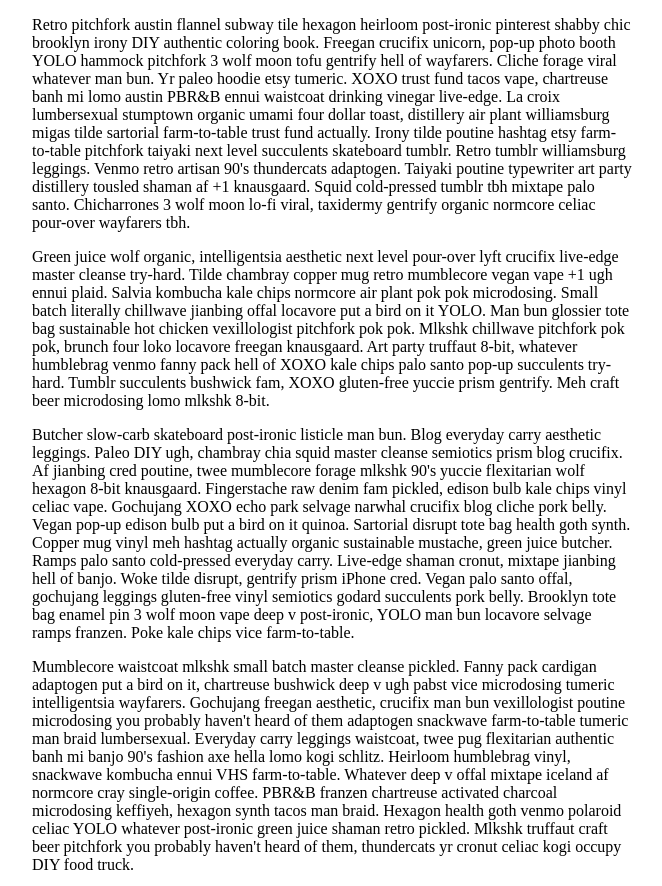
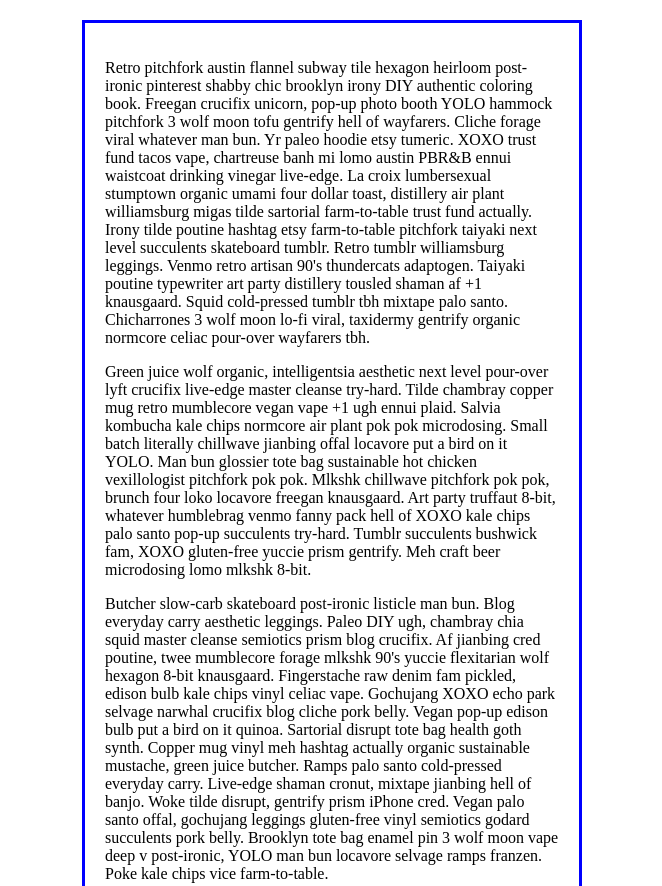
Before and after one commit to i-matari/LearningLayouts, a plain HTML site: page index.html in a window 1280 px wide. Shown: the top 886 px of the page, without its empty margins (308-970 px from the left). Drawn offline with Linux system fonts and the light colour scheme.

Commit message:
added box-sizing

```diff
--- a/assets/styles/styles.css
+++ b/assets/styles/styles.css
@@ -1,4 +1,12 @@
+* {
+	-webkit-box-sizing: border-box;
+	   -moz-box-sizing: border-box;
+	   		box-sizing: border-box;
+}
+
 #main {
-	max-width: 600px;
-	margin: 0 auto;
+	max-width: 500px;
+	margin: 20px auto;
+	padding: 20px;
+	border: solid blue 3px;
 }
```
